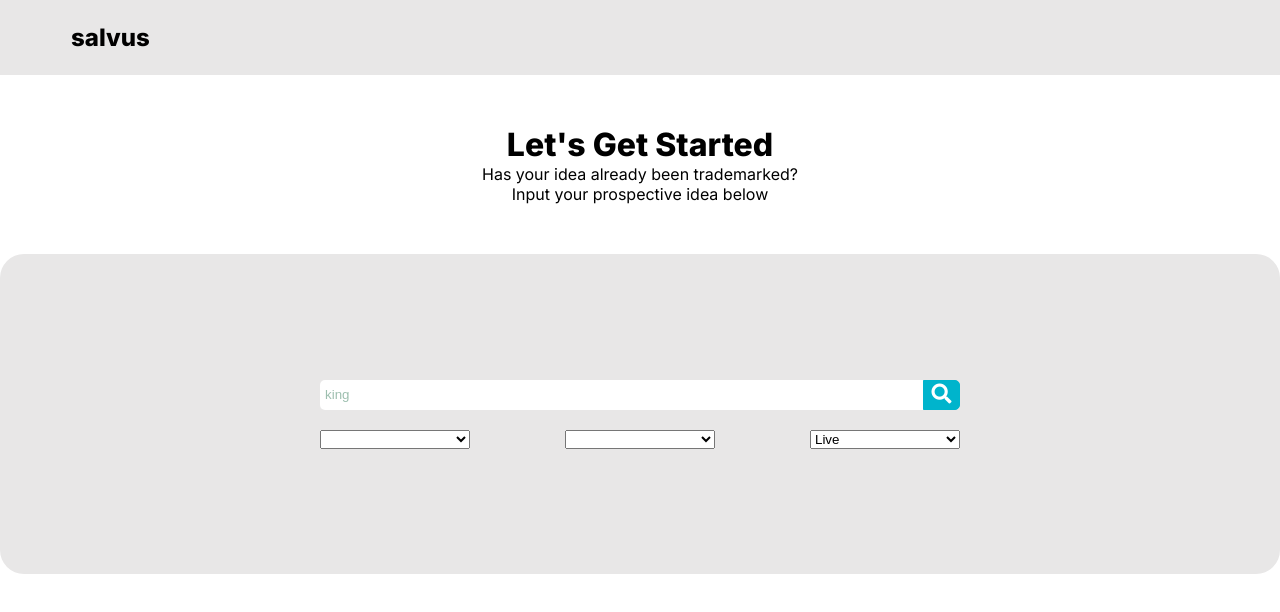
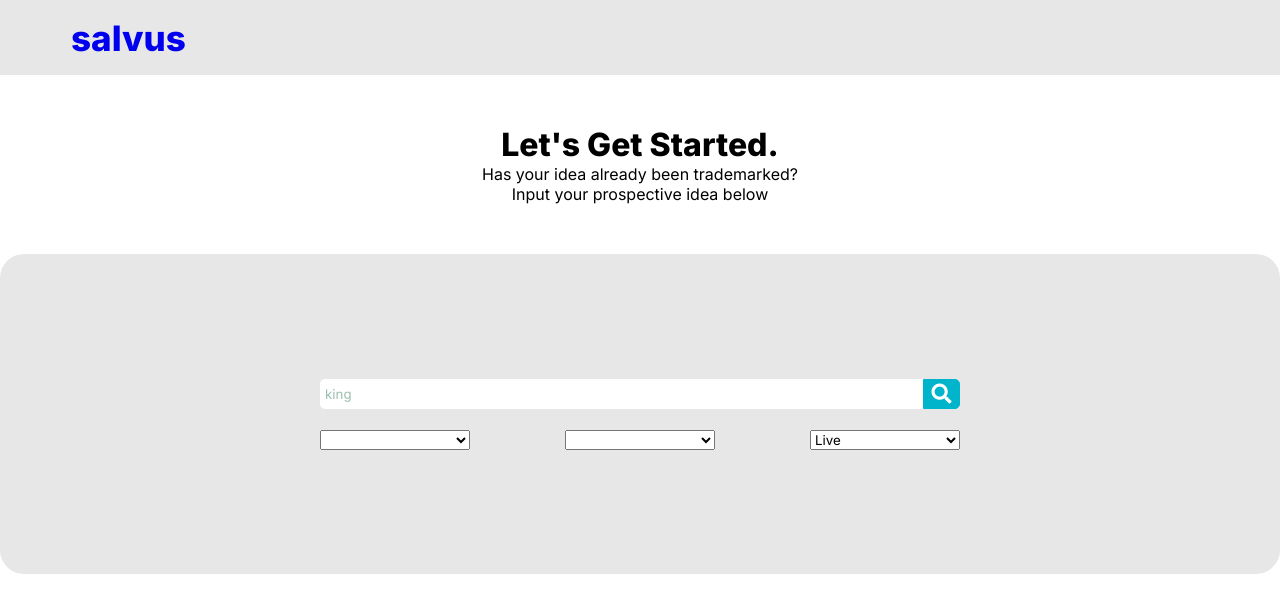
Before and after one commit to 18paulb/SalvusClient, an Angular app: page /mark-search in a window 1280 px wide. Shown: the top 612 px of the page. Built offline with nearby package versions, Linux system fonts and the light colour scheme.

Commit message:
Frontend pretty

```diff
--- a/src/app/header/header.component.css
+++ b/src/app/header/header.component.css
@@ -23,3 +23,8 @@
   box-sizing: border-box;
   height: 75px;
 }
+
+.header_logo {
+  margin-left: 71px;
+  font-size: 35px;
+}
--- a/src/app/header/header.component.html
+++ b/src/app/header/header.component.html
@@ -5,10 +5,9 @@
 <link href="https://fonts.googleapis.com/css2?family=Inter:wght@600;800&display=swap" rel="stylesheet">
 
 <div class="header-container">
-  <h2 style="margin-left: 71px; font-family: 'Inter', sans-serif;">salvus</h2>
+  <h2 class="header_logo"><a routerLink="">salvus</a></h2>
   <nav *ngIf='userService.getAuthToken() != null' class="nav-bar">
     <a routerLink="/mark-search">Perform a Search</a>
-    <a routerLink="/search-history">Search History</a>
     <a (click)="logout()" routerLink="">Log Out</a>
   </nav>
 </div>
--- a/src/app/mark-search/mark-search.component.html
+++ b/src/app/mark-search/mark-search.component.html
@@ -1,6 +1,6 @@
 <div style="display: flex; justify-content: center; align-items: center; flex-direction: column; margin: 50px;">
-  <h1 style="font-family: 'Inter', sans-serif;">Let's Get Started</h1>
-  <p style="text-align: center; font-family: 'Inter', sans-serif;">Has your idea already been trademarked?
+  <h1>Let's Get Started.</h1>
+  <p style="text-align: center;">Has your idea already been trademarked?
     <br>
     Input your prospective idea below
   </p>
@@ -15,7 +15,7 @@
 
     <div class="wrap">
       <form class="search" #wordmark='ngForm' (ngSubmit)="markSearch()">
-        <input name="wordMark" [(ngModel)]="mark" type="text" class="searchTerm" placeholder="What are you looking for?">
+        <input name="wordMark" [(ngModel)]="mark" type="text" class="searchTerm" placeholder="Search Product Name">
         <button type="submit" class="searchButton" [disabled]="!wordmark.valid">
           <i class="fa fa-search"></i>
         </button>
@@ -30,13 +30,14 @@
     <div style="display: flex; justify-content: space-between; width: 50%;">
       <div>
         <select class="select-box" name='selectedOption' id="selectedOption" [(ngModel)]="selectedOption" required>
-          <option value="" disabled [selected]="selectedOption === null">Select an option</option>
+          <option value="" disabled [selected]="selectedOption === null">Product Category</option>
           <option *ngFor="let option of options" [ngValue]="option">{{option[0]}}</option>
         </select>
       </div>
 
       <div>
         <select class="select-box" name='searchScope' id="searchScope" [(ngModel)]="searchScope" required>
+          <option value="" disabled [selected]="searchScope === null">Search Type</option>
           <option>All</option>
           <option>Similar</option>
           <option>Same</option>
--- a/src/app/results-table/results-table.component.css
+++ b/src/app/results-table/results-table.component.css
@@ -3,25 +3,22 @@
   border-collapse: collapse;
 }
 
+.table-header{
+  border-bottom: 2px solid #CFDCE5;
+}
+
 .results-table th {
-  background-color: #396e93;
-  color: white;
-  padding: 8px;
+  padding: 0 0 20px 20px;
   text-align: start;
 }
 
 .results-table td {
-  border: 1px solid #ddd;
   padding: 20px;
   width: 10rem;
 }
 
 .results-table tr:nth-child(even) {
-  background-color: #f2f2f2;
-}
-
-.results-table tr:nth-child(odd) {
-  background-color: #ffffff;
+  background-color: #F5F8FA;
 }
 
 .high-risk-level {
--- a/src/app/results-table/results-table.component.html
+++ b/src/app/results-table/results-table.component.html
@@ -18,9 +18,9 @@
   </div>
 
   <table class="results-table">
-    <thead>
+    <thead class="table-header">
     <tr>
-      <th>Trademarked Word Mark</th>
+      <th>Name/Word Mark</th>
       <th>Company Name</th>
       <th>Description</th>
       <th>Category</th>
--- a/src/styles.css
+++ b/src/styles.css
@@ -2,4 +2,14 @@
 * {
   margin: 0;
   padding: 0;
+  font-family: 'Inter', sans-serif;
 }
+
+a {
+  text-decoration: none;
+}
+
+a:visited {
+  text-decoration: none;
+  color: inherit;
+}
```
